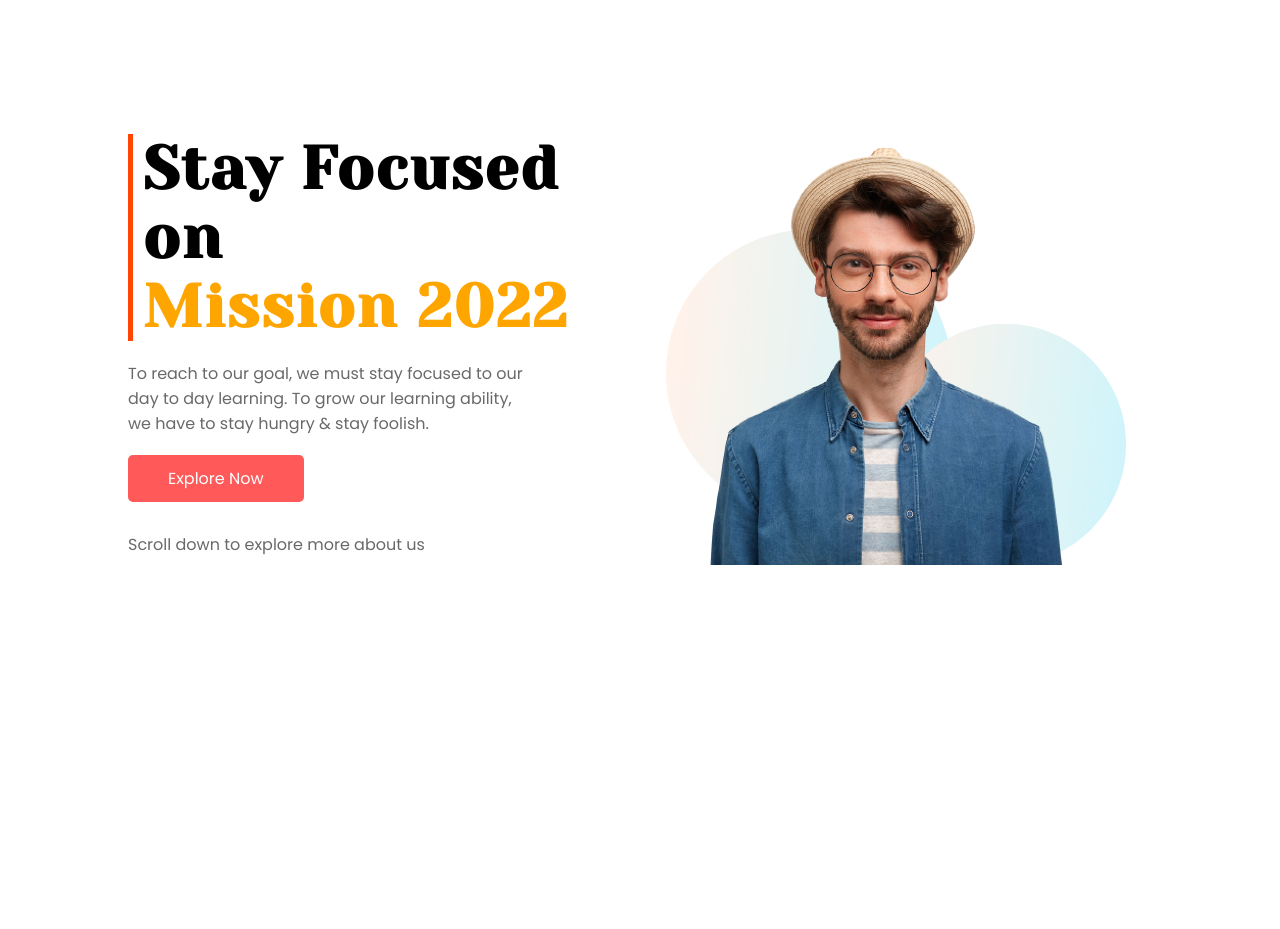
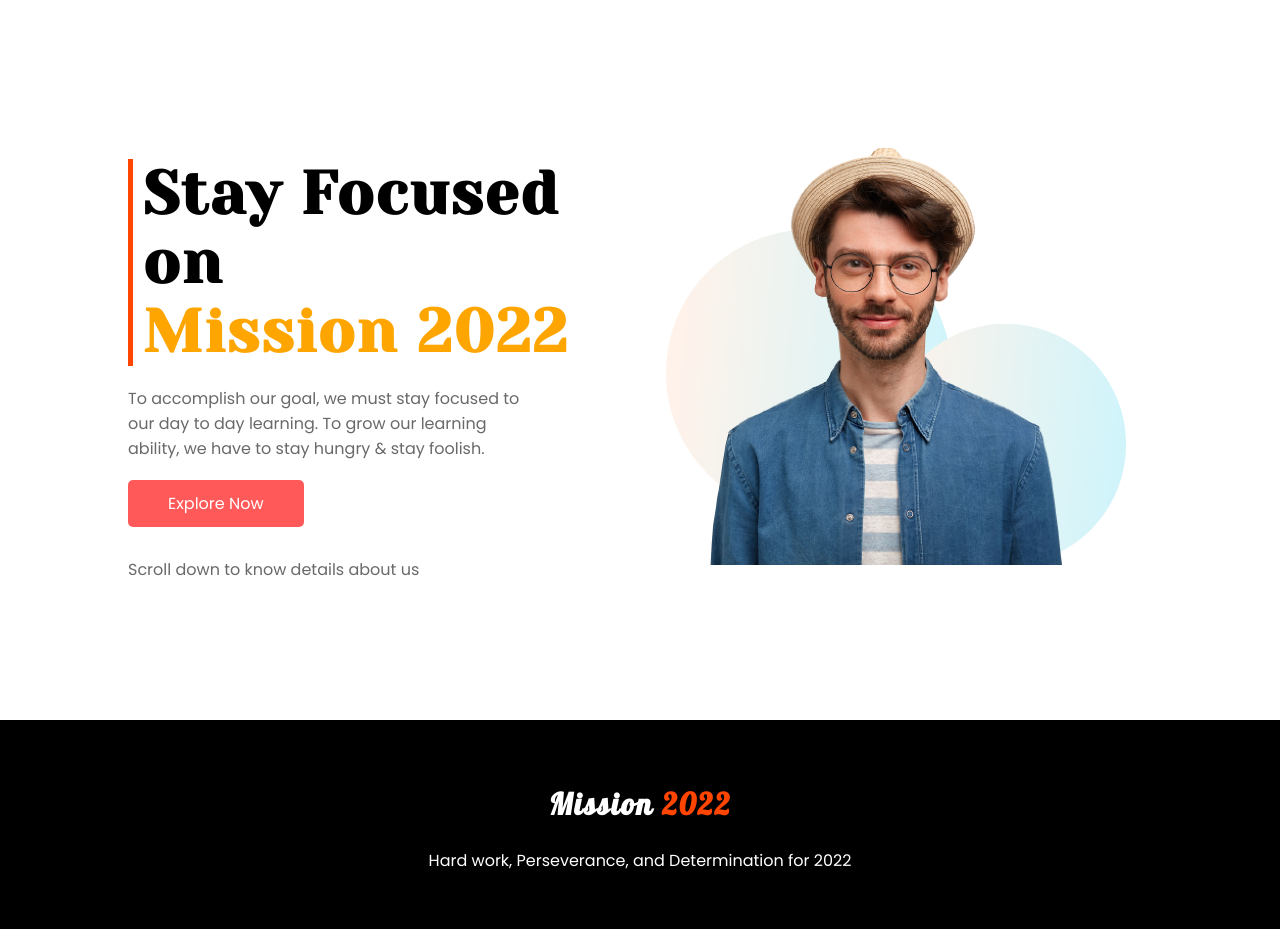
Before and after one commit to anannanur/mission-2022, a plain HTML site: page index.html in a window 1280 px wide. Before the commit the page ends 800 px from the top, so only its background shows below. Drawn offline with Linux system fonts and the light colour scheme.

Commit message:
footer section added

```diff
--- a/index.html
+++ b/index.html
@@ -8,7 +8,8 @@
     <title>Mission-2022</title>
     <link rel="preconnect" href="https://fonts.googleapis.com">
     <link rel="preconnect" href="https://fonts.gstatic.com" crossorigin>
-    <link href="https://fonts.googleapis.com/css2?family=Poppins&family=Yeseva+One&display=swap" rel="stylesheet">
+    <link href="https://fonts.googleapis.com/css2?family=Lobster&family=Poppins&family=Yeseva+One&display=swap"
+        rel="stylesheet">
     <link rel="stylesheet" href="style.css">
 </head>
 
@@ -19,18 +20,21 @@
                 <h1>Stay Focused on</h1>
                 <h1><span class="orange-color">Mission 2022</span></h1>
             </div>
-            <p>To reach to our goal, we must stay focused to our day to day learning.
+            <p>To accomplish our goal, we must stay focused to our day to day learning.
                 To grow our learning ability, we have to stay hungry & stay foolish.
             </p>
             <a class="anchor-button" href="#">Explore Now</a><br><br>
-            <p>Scroll down to explore more about us</p>
+            <p>Scroll down to know details about us</p>
         </div>
 
         <div class="header-image half-width">
-            <img src="images/person-4.png" alt="">
+            <img src="images/header-img.png" alt="">
         </div>
     </section>
-
+    <footer>
+        <h2>Mission <span>2022</span></h2>
+        <p>Hard work, Perseverance, and Determination for 2022</p>
+    </footer>
 </body>
 
 </html>
--- a/style.css
+++ b/style.css
@@ -19,10 +19,12 @@ body{
     padding: 40px 0;
     height: 80vh;
 }
+.header-description{
+    padding-top: 5%;
+}
 .header-title h1{
     font-family: 'Yeseva One', cursive;
     font-size: 60px;
-    font-weight: 400px;
     letter-spacing: 2px;
     margin: 0;
 }
@@ -49,3 +51,17 @@ body{
 .header-image img{
     width: 90%;
 }
+footer{
+    text-align: center;
+    padding: 40px 0;
+    background-color: #000000;
+    color: #ffffff;
+}
+footer h2{
+    font-family: 'Lobster', cursive;
+    font-size: 30px;
+    letter-spacing: 2px;
+}
+footer h2 span{
+    color: orangered;
+}
```
Also changed, not shown: images/header-img.png (renamed from images/person-4.png).
